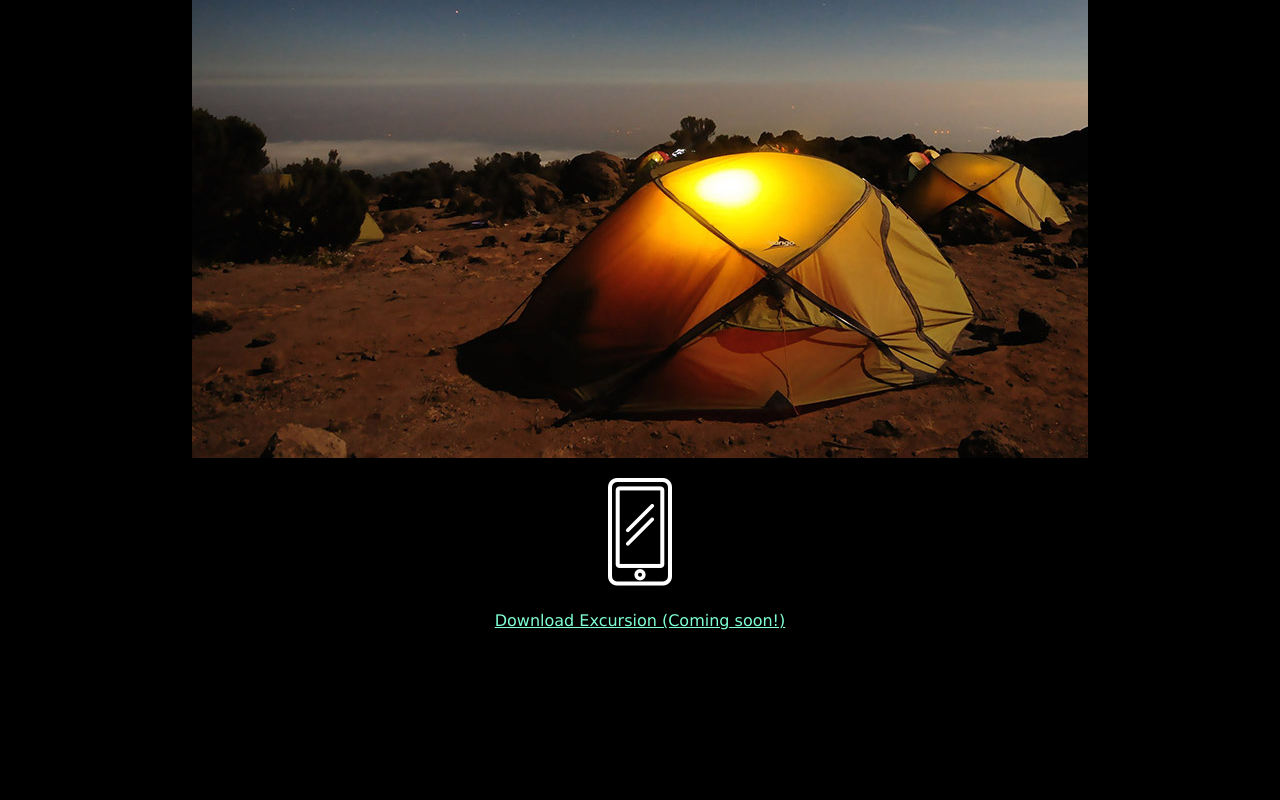
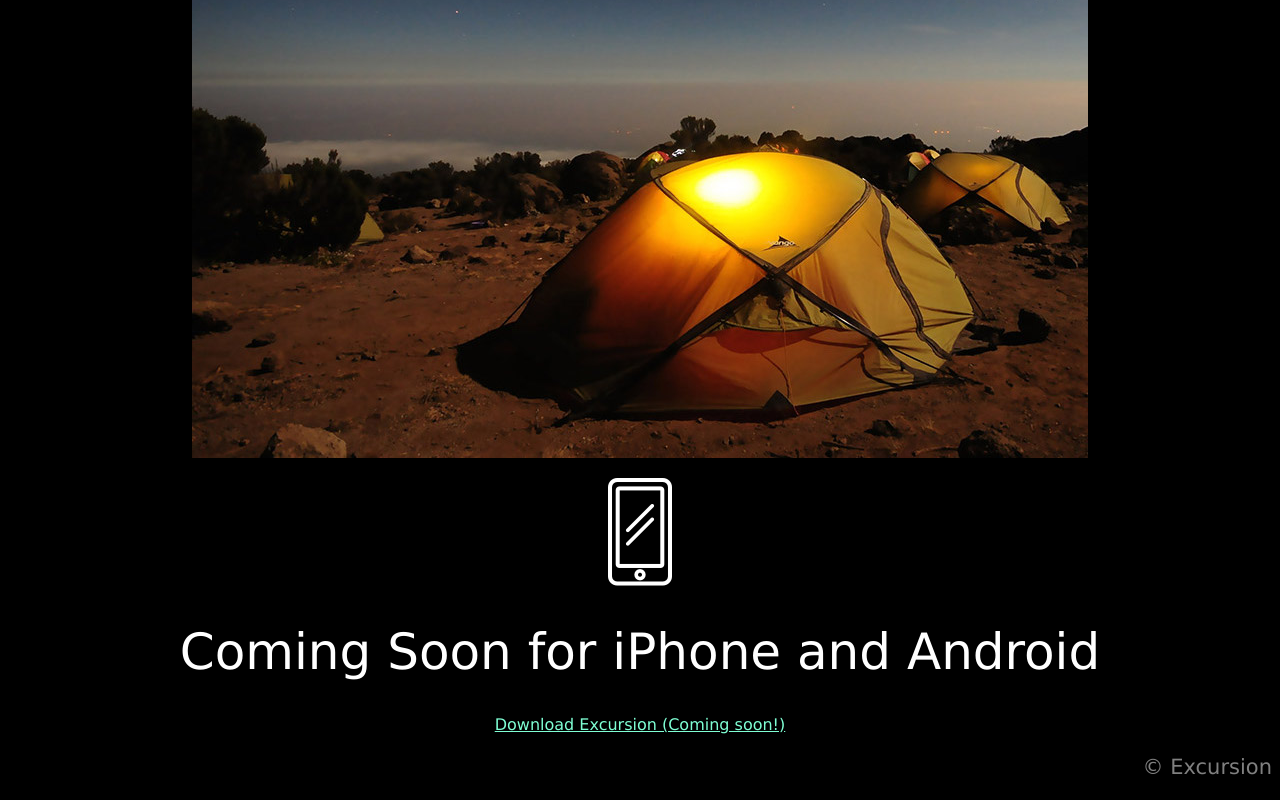
Before and after one commit to erika827/excursion, a plain HTML site: page index.html in a window 1280 px wide. Shown: the part 552-1352 px from the top of the page. Before the commit the page ends 1204 px from the top, so only its background shows below. Drawn offline with Linux system fonts and the light colour scheme.

Commit message:
Project Complete

```diff
--- a/index.html
+++ b/index.html
@@ -23,7 +23,8 @@
 <p><img src="./resources/images/camp.jpg" alt=""></p>
 <p><img src="./resources/images/phone.png" alt=""></p>
 
+<h1>Coming Soon for iPhone and Android</h1>
 <h4><a href= "link">Download Excursion (Coming soon!)</a></h4>
-
+<h3 class="footer">© Excursion</h3>
   </body>
 </html>
--- a/resources/css/style.css
+++ b/resources/css/style.css
@@ -41,3 +41,7 @@ a {
 p {
   text-align: center;
 }
+
+.footer {
+  text-align: right;
+}
```
